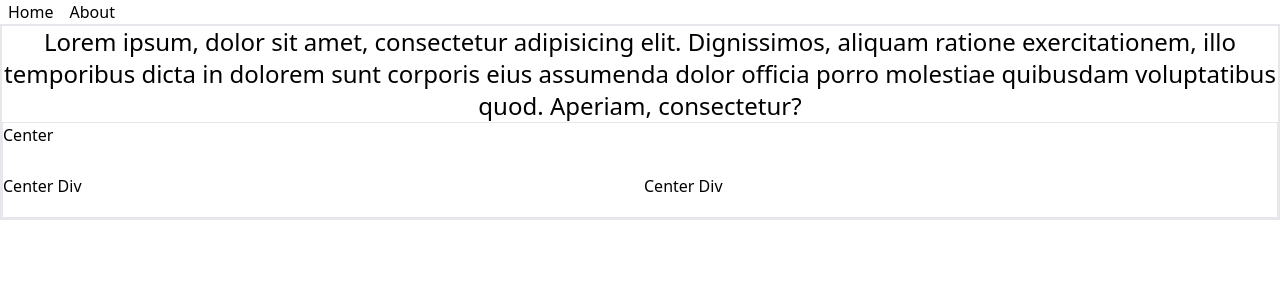
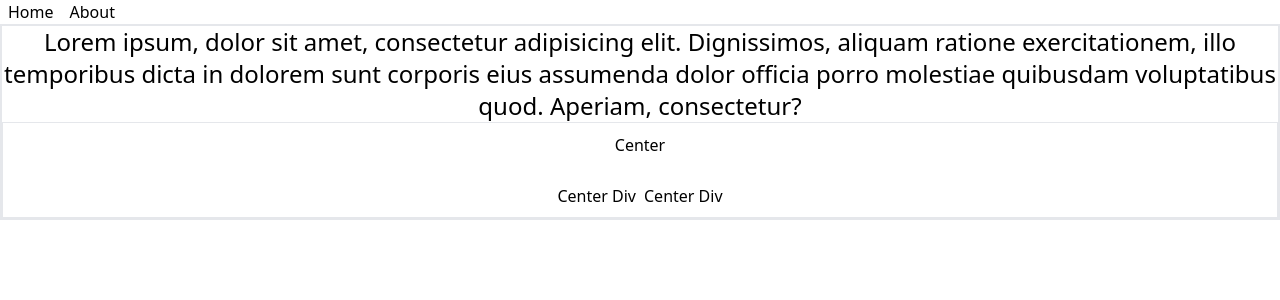
Before and after one commit to luminostar/physics-simulator, a Vue app: page / in a window 1280 px wide. Shown: the top 300 px of the page. Built offline with nearby package versions, Linux system fonts and the light colour scheme.

Commit message:
refactor(homepage): center a div.

```diff
--- a/src/views/HomeView.vue
+++ b/src/views/HomeView.vue
@@ -10,7 +10,7 @@
         Lorem ipsum, dolor sit amet, consectetur adipisicing elit. Dignissimos, aliquam ratione exercitationem, illo temporibus dicta in dolorem sunt corporis eius assumenda dolor officia porro molestiae quibusdam voluptatibus quod. Aperiam, consectetur?
         </h1>
       </div>
-      <div class="grid grid-rows-2 grid-flow-col gap-2 border">
+      <div class="grid grid-rows-2 grid-flow-col gap-2 place-items-center border">
         <div>Center</div>
         <div class="grid grid-cols-2 gap-2">
           <div>Center Div</div>
```
